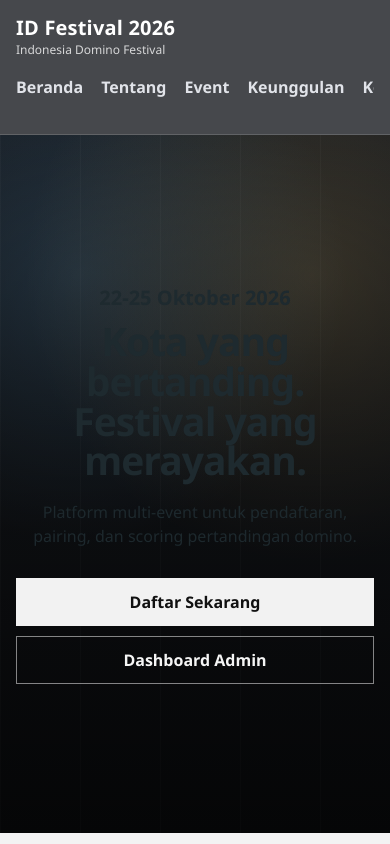
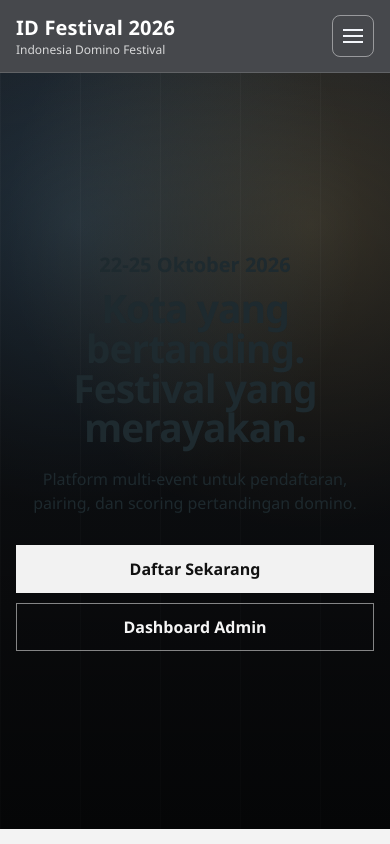
Before and after one commit to panglimadomino/id_fes_2026, a Next.js app: page / in a window 390 px wide. Shown: the top 844 px of the page. Built offline with nearby package versions, Linux system fonts and the light colour scheme.

Commit message:
Add mobile hamburger navigation and update deploy ignore settings

```diff
--- a/app/globals.css
+++ b/app/globals.css
@@ -168,6 +168,37 @@ th, td {
 
 .main-nav__login:hover {
   background: rgba(255, 255, 255, 0.16);
+}
+
+.menu-toggle {
+  display: none;
+  width: 42px;
+  height: 42px;
+  padding: 0;
+  border: 1px solid rgba(255, 255, 255, 0.45);
+  border-radius: 8px;
+  background: transparent;
+}
+
+.menu-toggle span {
+  display: block;
+  width: 20px;
+  height: 2px;
+  margin: 4px auto;
+  background: #f3f6fb;
+  transition: transform 0.2s ease, opacity 0.2s ease;
+}
+
+.menu-toggle--open span:nth-child(1) {
+  transform: translateY(6px) rotate(45deg);
+}
+
+.menu-toggle--open span:nth-child(2) {
+  opacity: 0;
+}
+
+.menu-toggle--open span:nth-child(3) {
+  transform: translateY(-6px) rotate(-45deg);
 }
 
 .hero {
@@ -412,7 +443,7 @@ th, td {
 @media (max-width: 900px) {
   :root {
     --content-gutter: 16px;
-    --header-height: 132px;
+    --header-height: 88px;
   }
 
   .page-wrap {
@@ -420,13 +451,35 @@ th, td {
   }
 
   .site-header__inner {
-    flex-direction: column;
-    align-items: flex-start;
+    flex-wrap: wrap;
+    align-items: center;
+  }
+
+  .menu-toggle {
+    display: inline-block;
   }
 
   .main-nav {
+    display: none;
     width: 100%;
-    padding-bottom: 4px;
+    flex-direction: column;
+    gap: 10px;
+    padding: 12px 0 4px;
+    overflow: visible;
+  }
+
+  .main-nav--open {
+    display: flex;
+  }
+
+  .main-nav a {
+    display: block;
+    padding: 6px 0;
+  }
+
+  .main-nav__login {
+    margin-left: 0;
+    width: fit-content;
   }
 
   .two-col,
@@ -450,7 +503,7 @@ th, td {
 
 @media (max-width: 640px) {
   :root {
-    --header-height: 146px;
+    --header-height: 88px;
   }
 
   .section {
--- a/components/public-shell.tsx
+++ b/components/public-shell.tsx
@@ -1,5 +1,7 @@
+"use client";
+
 import Link from "next/link";
-import { ReactNode } from "react";
+import { ReactNode, useState } from "react";
 
 type TabKey = "home" | "about" | "events" | "why" | "contact";
 
@@ -13,31 +15,53 @@ function navClass(tab: TabKey, activeTab?: TabKey) {
 }
 
 export function PublicShell({ children, activeTab }: PublicShellProps) {
+  const [menuOpen, setMenuOpen] = useState(false);
+
+  function closeMenu() {
+    setMenuOpen(false);
+  }
+
   return (
     <div className="public-page">
       <header className="site-header">
         <div className="site-header__inner">
-          <Link className="brand" href="/">
+          <Link className="brand" href="/" onClick={closeMenu}>
             <span className="brand__title">ID Festival 2026</span>
             <span className="brand__sub">Indonesia Domino Festival</span>
           </Link>
-          <nav className="main-nav" aria-label="Navigasi utama">
-            <Link href="/" className={navClass("home", activeTab)}>
+          <button
+            type="button"
+            className={`menu-toggle ${menuOpen ? "menu-toggle--open" : ""}`}
+            aria-label={menuOpen ? "Tutup menu navigasi" : "Buka menu navigasi"}
+            aria-expanded={menuOpen}
+            aria-controls="main-nav"
+            onClick={() => setMenuOpen((prev) => !prev)}
+          >
+            <span />
+            <span />
+            <span />
+          </button>
+          <nav
+            id="main-nav"
+            className={`main-nav ${menuOpen ? "main-nav--open" : ""}`}
+            aria-label="Navigasi utama"
+          >
+            <Link href="/" className={navClass("home", activeTab)} onClick={closeMenu}>
               Beranda
             </Link>
-            <Link href="/#about" className={navClass("about", activeTab)}>
+            <Link href="/#about" className={navClass("about", activeTab)} onClick={closeMenu}>
               Tentang
             </Link>
-            <Link href="/#events" className={navClass("events", activeTab)}>
+            <Link href="/#events" className={navClass("events", activeTab)} onClick={closeMenu}>
               Event
             </Link>
-            <Link href="/#why" className={navClass("why", activeTab)}>
+            <Link href="/#why" className={navClass("why", activeTab)} onClick={closeMenu}>
               Keunggulan
             </Link>
-            <Link href="/#contact" className={navClass("contact", activeTab)}>
+            <Link href="/#contact" className={navClass("contact", activeTab)} onClick={closeMenu}>
               Kontak
             </Link>
-            <Link href="/admin/login" className="main-nav__login">
+            <Link href="/admin/login" className="main-nav__login" onClick={closeMenu}>
               Masuk
             </Link>
           </nav>
```
Also changed, not shown: 1 other file (tests, documents, lock files or other folders).
